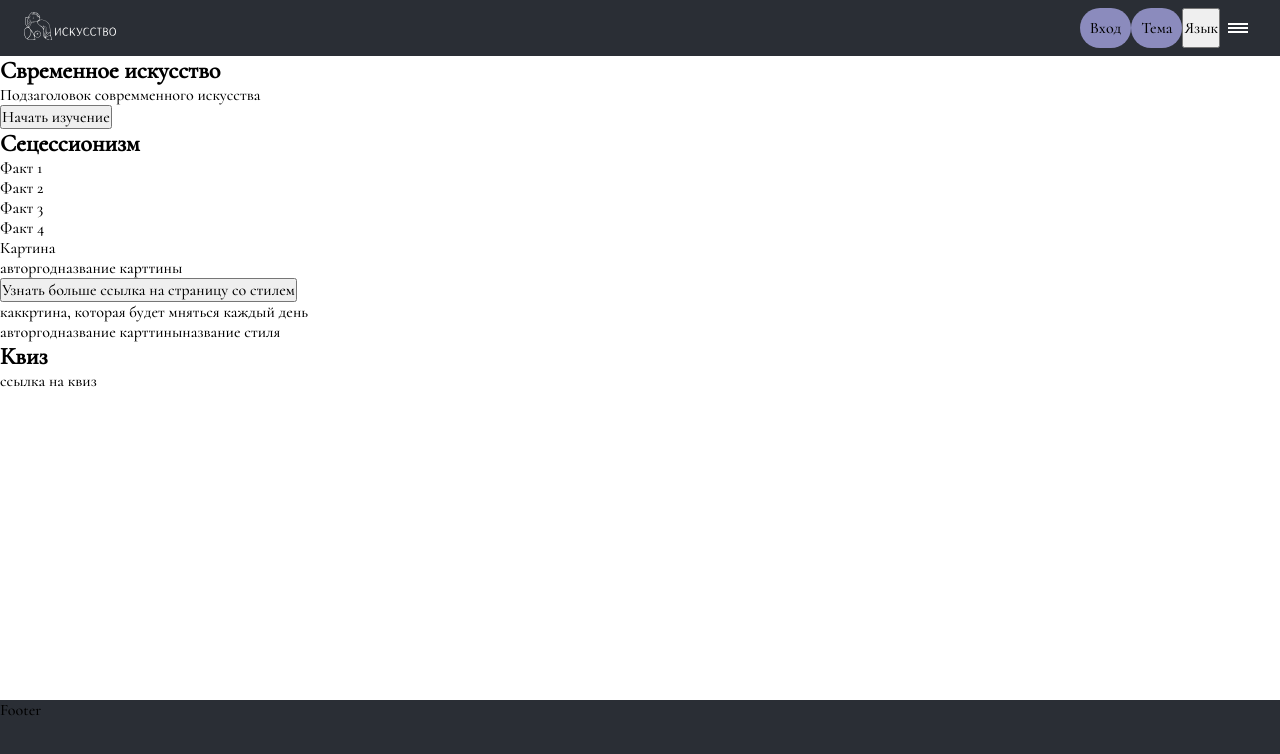
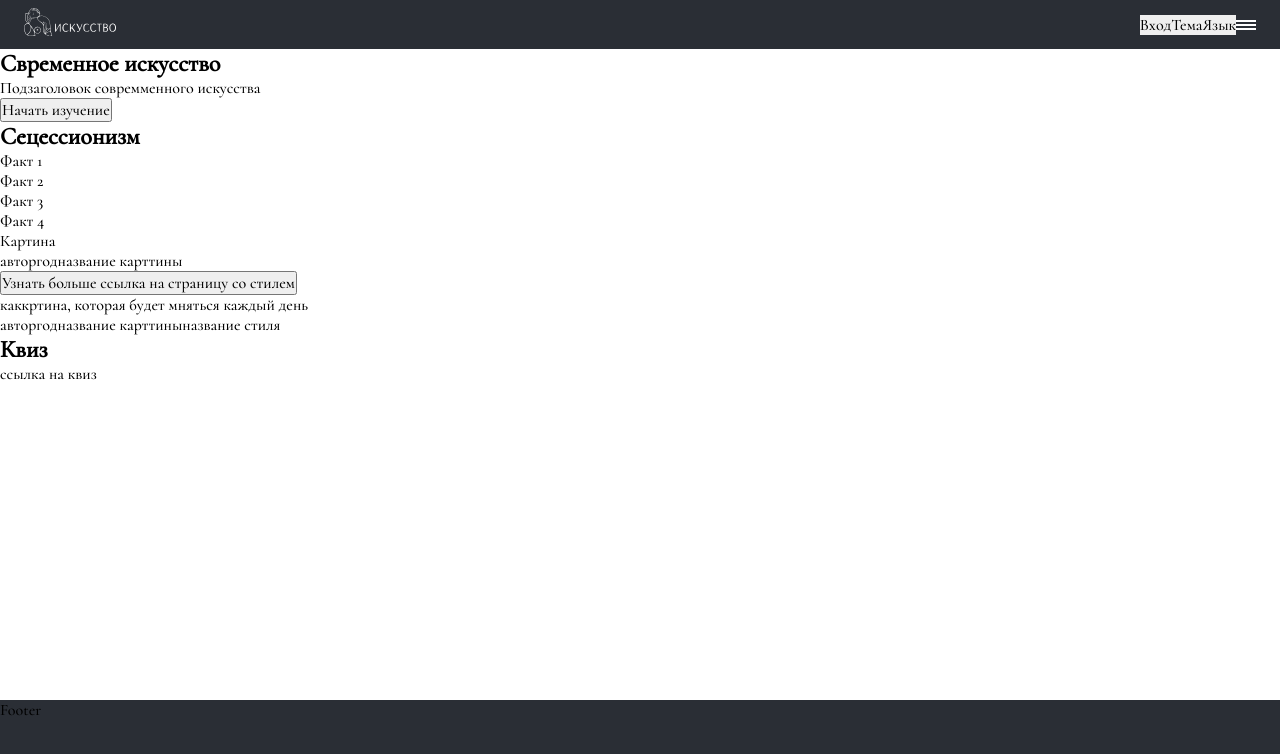
Before and after one commit to AnnaKulabukhova/art, a Next.js app: page / in a window 1280 px wide. Shown: the top 754 px of the page. Built offline with nearby package versions, Linux system fonts and the light colour scheme.

Commit message:
added styles for Button and AppLink

```diff
--- a/src/shared/components/AppLink/AppLink.tsx
+++ b/src/shared/components/AppLink/AppLink.tsx
@@ -1,16 +1,26 @@
-import { AppLinkType, VariantsType } from "./types";
+import { AppLinkType, ColorsAppLinkType, VariantsAppLinkType } from "./types";
 import styles from './styles/AppLink.module.scss'
 import Link from "next/link";
+import { cls } from "../../helpers/classNames/classNames";
 
-export const AppLink = ({ variant, children, classnames, href }: AppLinkType) => {
+export const AppLink = ({ children, classNames, href, variant = 'ghost', color = 'primary' }: AppLinkType) => {
 
-  const variantButton: Record<VariantsType, string> = {
-    navLink: styles.button_filled_primary,
-    primary: styles.button_filled_primary,
+  const variantMap: Record<VariantsAppLinkType, string> = {
+    filled: styles.link_filled,
+    outline: styles.link_outline,
+    ghost: styles.link_ghost
+  }
+
+  const colorMap: Record<ColorsAppLinkType, string> = {
+    primary: styles.link_primary,
+    neutral: styles.link_neutral,
   }
 
   return (
-    <Link href={href} className={`${styles.button} ${variantButton[variant]} `} >
+    <Link
+      href={href}
+      className={cls(styles.link, variantMap[variant], colorMap[color], classNames)}
+    >
       {children}
     </Link>
   )
--- a/src/shared/components/AppLink/styles/AppLink.module.scss
+++ b/src/shared/components/AppLink/styles/AppLink.module.scss
@@ -1,38 +1,54 @@
 @use 'theme/light';
 
-.button {
-  display: flex;
+.link {
+  text-decoration: none;
+}
+
+.link_filled {
+  display: inline-flex;
   align-items: center;
   justify-content: center;
-  min-height: 40px;
+  border-radius: 16px;
+  min-height: 32px;
+  padding: 2px 10px;
 }
 
-.button_filled_primary {
-  padding: 6px 10px;
-  background-color: var(--button-filled-bg);
-  border-radius: 20px;
-  border: none;
+.link_outline {
+  background-color: transparent;
+  border-radius: 16px;
+  border: 1px solid;
+  padding: 2px 10px;
 }
 
-.button_filled_secondary {
-  padding: 6px 10px;
-  background-color: var(--button-filled-bg);
-  border-radius: 20px;
-  border: none;
+
+.link_ghost {
+  background-color: transparent;
 }
 
-.button_outline_primary {}
-
-.button_ghost {
-  // min-height: 40px;
-  padding: 8px 8px;
-  background-color: transparent;
-  border: none;
+.link_filled.link_primary {
+  background: var(--link-filled-primary-bg);
+  color: var(--link-filled-primary-color);
 }
 
-.button_burger {
-  position: relative;
-  width: 6px;
-  height: 1px;
-  background-color: aqua;
+.link_filled.link_neutral {
+  background: var(--link-filled-neutral-bg);
+  color: var(--link-filled-neutral-color);
 }
+
+.link_outline.link_primary {
+  border-color: var(--link-outline-primary-borderColor);
+  color: var(--link-outline-primary-borderColor);
+}
+
+.link_outline.link_neutral {
+  border-color: var(--link-outline-neutral-borderColor);
+  color: var(--link-outline-neutral-color);
+}
+
+.link_ghost.link_primary {
+  color: var(--link-ghost-primary-color);
+}
+
+.link_ghost.link_neutral {
+  color: var(--link-ghost-neutral-color);
+}
--- a/src/shared/components/AppLink/styles/theme/light.scss
+++ b/src/shared/components/AppLink/styles/theme/light.scss
@@ -1,3 +1,17 @@
-:global(.light_theme) .button {
-  --button-filled-bg: rgb(139, 139, 189);
+:global(.light_theme) .link {
+  --link-filled-primary-bg: var(--accent-500);
+  --link-filled-primary-color: var(--neutral-100);
+
+  --link-filled-neutral-bg: var(--neutral-1100);
+  --link-filled-neutral-color: var(--neutral-100);
+
+  --link-outline-primary-borderColor: var(--accent-500);
+  --link-outline-primary-color: var(--accent-500);
+
+  --link-outline-neutral-borderColor: var(--neutral-1100);
+  --link-outline-neutral-color: var(--neutral-1100);
+
+  --link-ghost-primary-color: var(--accent-500);
+
+  --link-ghost-neutral-color: var(--neutral-1100);
 }
--- a/src/shared/components/Button/Button.tsx
+++ b/src/shared/components/Button/Button.tsx
@@ -1,18 +1,25 @@
-import { ButtonType, VariantsType } from "./types";
+import { ButtonType, ColorsButtonType, VariantsButtonType } from "./types";
 import styles from './styles/Button.module.scss'
+import { cls } from "../../helpers/classNames/classNames";
 
-export const Button = ({ variant, children, onCLick, classnames }: ButtonType) => {
+export const Button = ({ children, onCLick, classNames, variant = 'filled', color = 'neutral' }: ButtonType) => {
 
-  const variantButton: Record<VariantsType, string> = {
-    filledPrimary: styles.button_filled_primary,
-    filledSecondary: styles.button_filled_secondary,
-    outlinePrimary: styles.button_outline_primary,
-    outlineScondary: styles.button_outline_secondary,
+  const variantMap: Record<VariantsButtonType, string> = {
+    filled: styles.button_filled,
+    outline: styles.button_outline,
     ghost: styles.button_ghost
   }
 
+  const colorMap: Record<ColorsButtonType, string> = {
+    primary: styles.button_primary,
+    neutral: styles.button_neutral,
+  }
+
   return (
-    <button className={`${styles.button} ${variantButton[variant]} `} onClick={onCLick}>
+    <button
+      className={cls(styles.button, variantMap[variant], colorMap[color], classNames)}
+      onClick={onCLick}
+    >
       {children}
     </button>
   )
--- a/src/shared/components/Button/styles/Button.module.scss
+++ b/src/shared/components/Button/styles/Button.module.scss
@@ -4,35 +4,53 @@
   display: flex;
   align-items: center;
   justify-content: center;
-  min-height: 40px;
+  outline: none;
+  border: none;
+  cursor: pointer;
 }
 
-.button_filled_primary {
-  padding: 6px 10px;
-  background-color: var(--button-filled-bg);
-  border-radius: 20px;
-  border: none;
+.button_filled {
+  border-radius: 16px;
+  min-height: 32px;
+  padding: 2px 10px;
 }
 
-.button_filled_secondary {
-  padding: 6px 10px;
-  background-color: var(--button-filled-bg);
-  border-radius: 20px;
-  border: none;
+.button_outline {
+  background-color: transparent;
+  border-radius: 16px;
+  border: 1px solid;
+  padding: 2px 10px;
 }
 
-.button_outline_primary {}
 
 .button_ghost {
-  // min-height: 40px;
-  padding: 8px 8px;
   background-color: transparent;
-  border: none;
 }
 
-.button_burger {
-  position: relative;
-  width: 6px;
-  height: 1px;
-  background-color: aqua;
+.button_filled.button_primary {
+  background: var(--button-filled-primary-bg);
+  color: var(--button-filled-primary-color);
 }
+
+.button_filled.button_neutral {
+  background: var(--button-filled-neutral-bg);
+  color: var(--button-filled-neutral-color);
+}
+
+.button_outline.button_primary {
+  border-color: var(--button-outline-primary-borderColor);
+  color: var(--button-outline-primary-borderColor);
+}
+
+.button_outline.button_neutral {
+  border-color: var(--button-outline-neutral-borderColor);
+  color: var(--button-outline-neutral-color);
+}
+
+.button_ghost.button_primary {
+  color: var(--button-ghost-primary-color);
+}
+
+.button_ghost.button_neutral {
+  color: var(--button-ghost-neutral-color);
+}
--- a/src/shared/components/Button/styles/theme/light.scss
+++ b/src/shared/components/Button/styles/theme/light.scss
@@ -1,3 +1,17 @@
 :global(.light_theme) .button {
-  --button-filled-bg: rgb(139, 139, 189);
+  --button-filled-primary-bg: var(--accent-500);
+  --button-filled-primary-color: var(--neutral-100);
+
+  --button-filled-neutral-bg: var(--neutral-1100);
+  --button-filled-neutral-color: var(--neutral-100);
+
+  --button-outline-primary-borderColor: var(--accent-500);
+  --button-outline-primary-color: var(--accent-500);
+
+  --button-outline-neutral-borderColor: var(--neutral-1100);
+  --button-outline-neutral-color: var(--neutral-1100);
+
+  --button-ghost-primary-color: var(--accent-500);
+
+  --button-ghost-neutral-color: var(--neutral-1100);
 }
```
Also changed, not shown: src/shared/components/AppLink/types.ts (+5 -3 lines), src/shared/components/Button/types.ts (+6 -3 lines).
